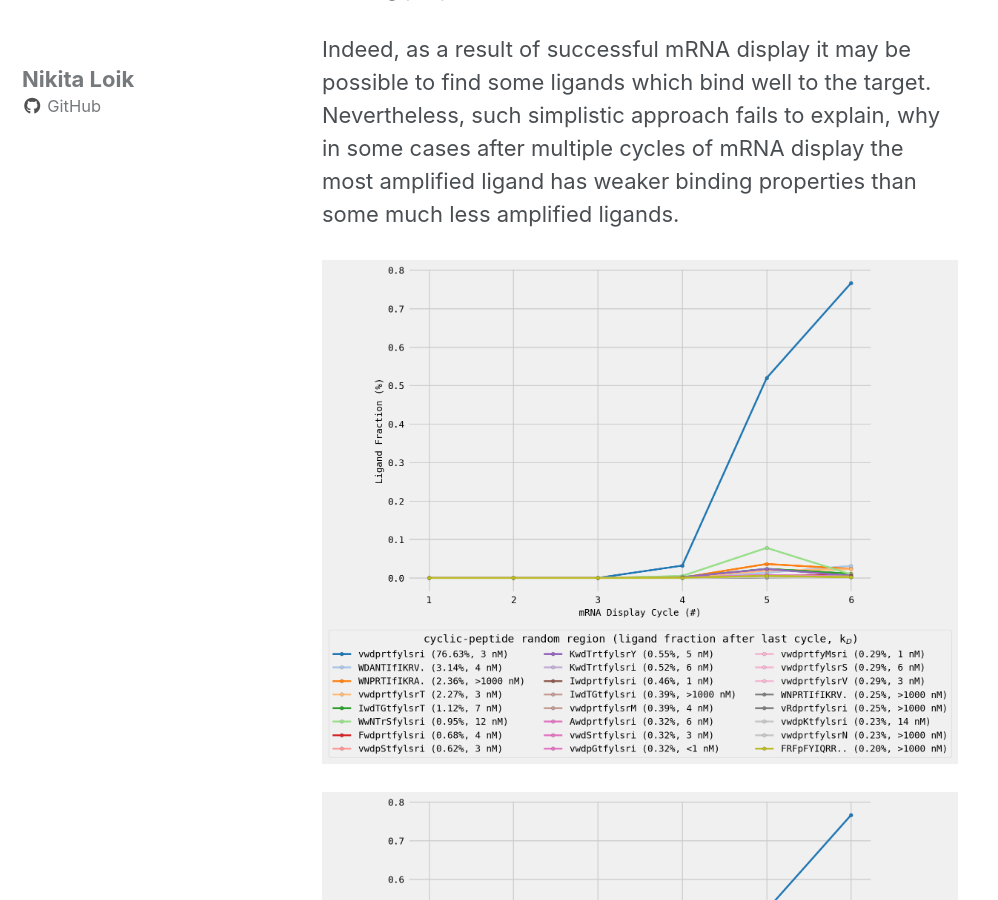
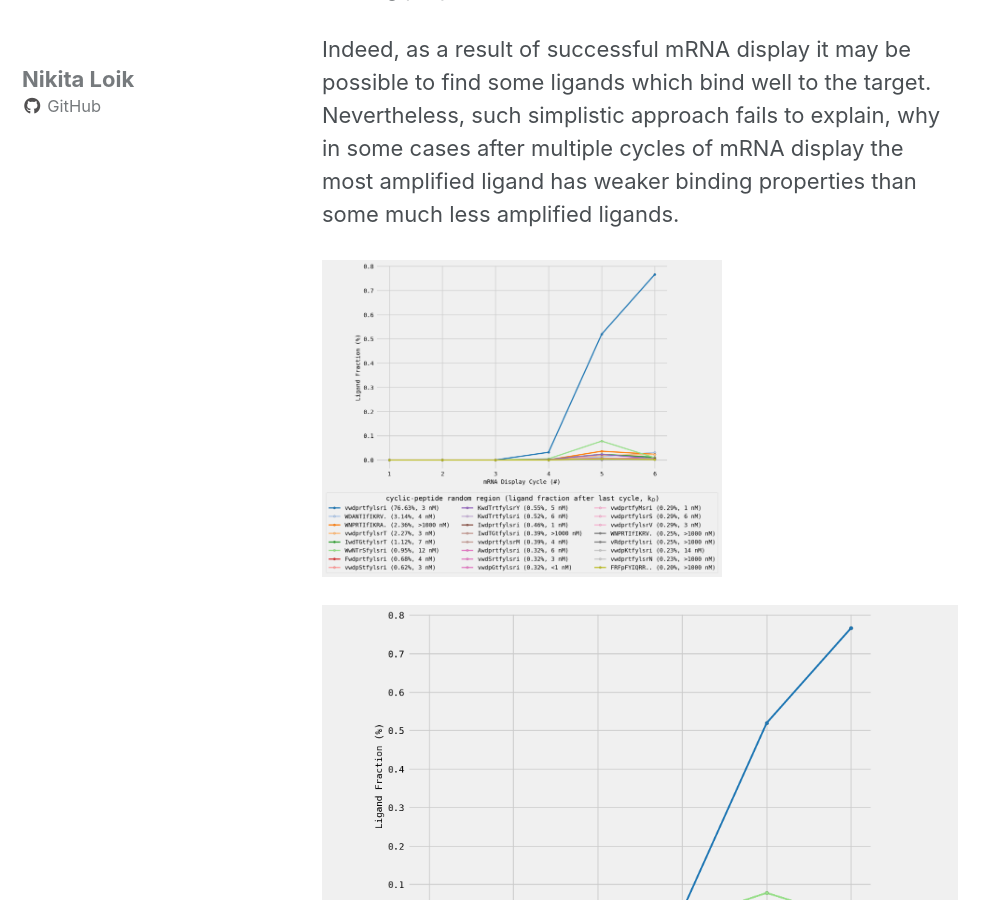
Before and after one commit to nikita-loik/one-datum-two-data, a Jekyll site: the page built from _posts/2019-09-01-mrna-display-introduction.md, in a window 1280 px wide and 900 px high, scrolled down 1570 px. Shown: the whole window, without its empty margins (0-998 px from the left). Built offline with Jekyll 4.4.1, drawn with Linux system fonts in a browser that asks for light colours; cached includes are drawn as plain includes; nearby versions of some CDN libraries.

Commit message:
Another image test

```diff
--- a/_posts/2019-09-01-mrna-display-introduction.md
+++ b/_posts/2019-09-01-mrna-display-introduction.md
@@ -32,7 +32,7 @@ The process is repeated several times. In the result some ligands may be amplifi
 
 Indeed, as a result of successful mRNA display it may be possible to find some ligands which bind well to the target. Nevertheless, such simplistic approach fails to explain, why in some cases after multiple cycles of mRNA display the most amplified ligand has weaker binding properties than some much less amplified ligands.
 
-![result of successful mRNA display](/assets/images/mrna_display_results_by_cycle.png){:class="img-responsive"}
+![result of successful mRNA display](/assets/images/mrna_display_results_by_cycle.png){:height="700px" width="400px"}
 
 <img src="/assets/images/mrna_display_results_by_cycle.png" alt="">
 ## Priors
```
